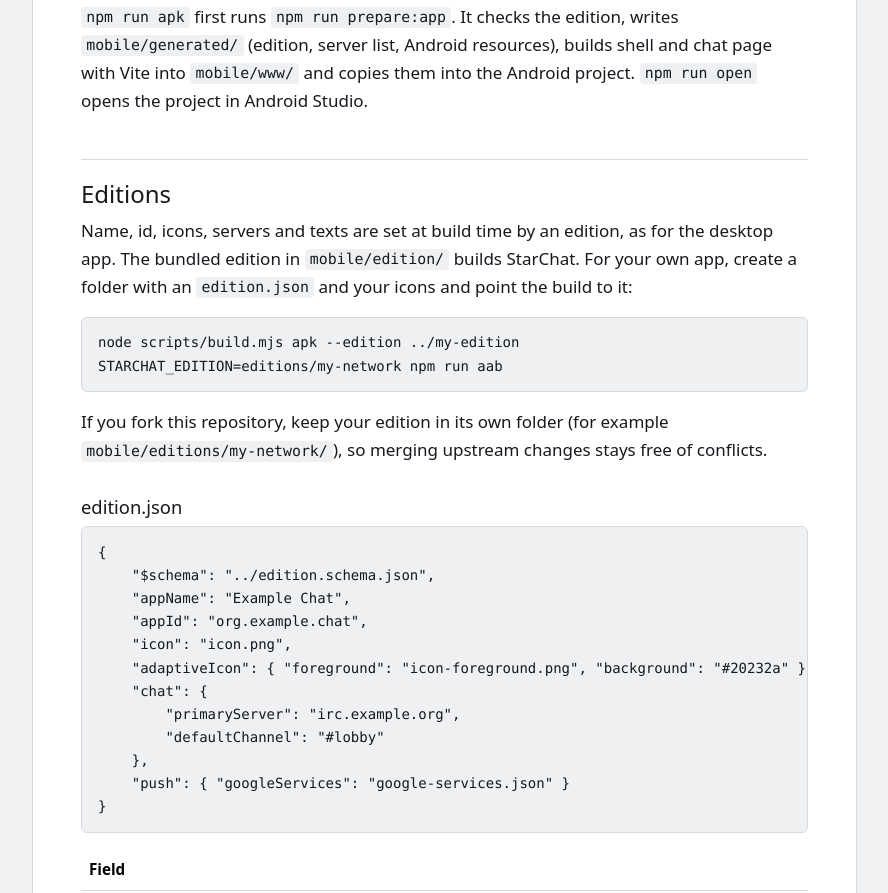
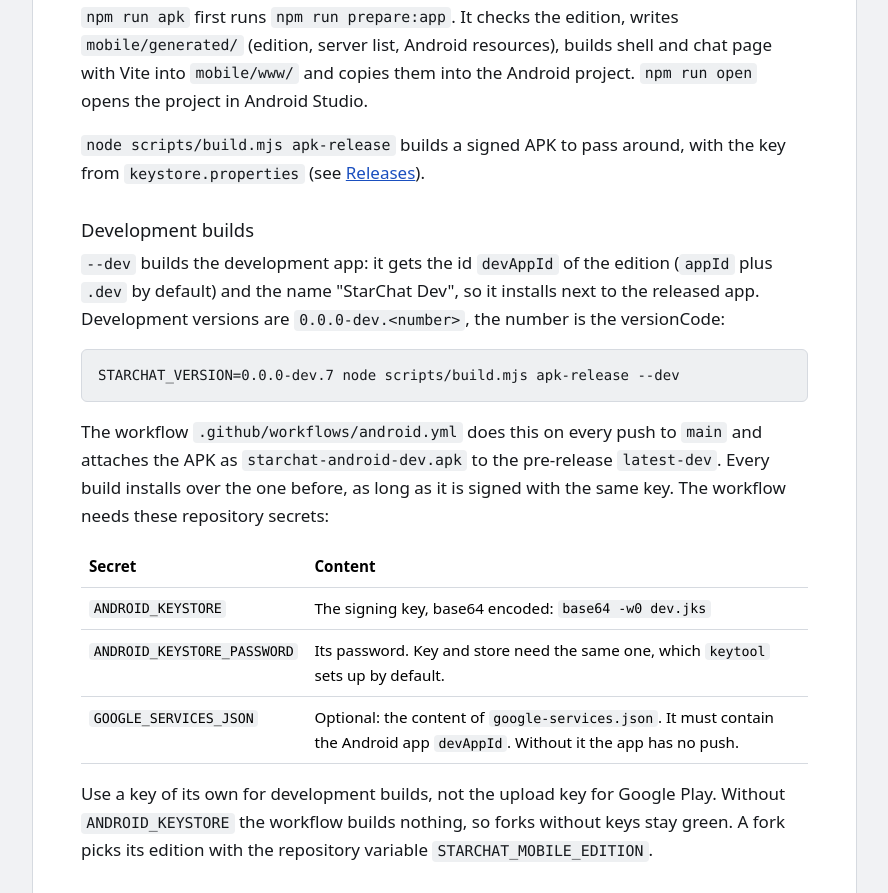
Before and after one commit to starchat-irc/getstarchat.net, a plain HTML site: page docs/mobile.html in a window 1280 px wide. Shown: the part 977-1870 px from the top of the page, without its empty margins (341-1229 px from the left). Drawn offline with Linux system fonts and the light colour scheme.

Commit message:
Update demo and docs from starchat@61fbe53

```diff
--- a/docs/mobile.html
+++ b/docs/mobile.html
@@ -76,6 +76,33 @@ npm test             # shell and edition
 npm run test:android # Java unit tests (after a build)
 </code></pre>
 <p><code>npm run apk</code> first runs <code>npm run prepare:app</code>. It checks the edition, writes <code>mobile/generated/</code> (edition, server list, Android resources), builds shell and chat page with Vite into <code>mobile/www/</code> and copies them into the Android project. <code>npm run open</code> opens the project in Android Studio.</p>
+<p><code>node scripts/build.mjs apk-release</code> builds a signed APK to pass around, with the key from <code>keystore.properties</code> (see <a href="#releases">Releases</a>).</p>
+<h3 id="development-builds">Development builds</h3>
+<p><code>--dev</code> builds the development app: it gets the id <code>devAppId</code> of the edition (<code>appId</code> plus <code>.dev</code> by default) and the name &quot;StarChat Dev&quot;, so it installs next to the released app. Development versions are <code>0.0.0-dev.&lt;number&gt;</code>, the number is the versionCode:</p>
+<pre><code>STARCHAT_VERSION=0.0.0-dev.7 node scripts/build.mjs apk-release --dev
+</code></pre>
+<p>The workflow <code>.github/workflows/android.yml</code> does this on every push to <code>main</code> and attaches the APK as <code>starchat-android-dev.apk</code> to the pre-release <code>latest-dev</code>. Every build installs over the one before, as long as it is signed with the same key. The workflow needs these repository secrets:</p>
+<div class="table-responsive"><table class="table">
+<thead>
+<tr>
+<th>Secret</th>
+<th>Content</th>
+</tr>
+</thead>
+<tbody><tr>
+<td><code>ANDROID_KEYSTORE</code></td>
+<td>The signing key, base64 encoded: <code>base64 -w0 dev.jks</code></td>
+</tr>
+<tr>
+<td><code>ANDROID_KEYSTORE_PASSWORD</code></td>
+<td>Its password. Key and store need the same one, which <code>keytool</code> sets up by default.</td>
+</tr>
+<tr>
+<td><code>GOOGLE_SERVICES_JSON</code></td>
+<td>Optional: the content of <code>google-services.json</code>. It must contain the Android app <code>devAppId</code>. Without it the app has no push.</td>
+</tr>
+</tbody></table></div>
+<p>Use a key of its own for development builds, not the upload key for Google Play. Without <code>ANDROID_KEYSTORE</code> the workflow builds nothing, so forks without keys stay green. A fork picks its edition with the repository variable <code>STARCHAT_MOBILE_EDITION</code>.</p>
 <h2 id="editions">Editions</h2>
 <p>Name, id, icons, servers and texts are set at build time by an edition, as for the desktop app. The bundled edition in <code>mobile/edition/</code> builds StarChat. For your own app, create a folder with an <code>edition.json</code> and your icons and point the build to it:</p>
 <pre><code>node scripts/build.mjs apk --edition ../my-edition
@@ -113,6 +140,11 @@ STARCHAT_EDITION=editions/my-network npm run aab
 <td><code>appId</code></td>
 <td>yes</td>
 <td>Android application id, for example <code>org.example.chat</code>. Never change it after the first release: Google Play and the stored data of the users are bound to it.</td>
+</tr>
+<tr>
+<td><code>devAppId</code></td>
+<td>no</td>
+<td>Id of the development build (<code>--dev</code>), <code>appId</code> plus <code>.dev</code> by default.</td>
 </tr>
 <tr>
 <td><code>icon</code></td>
@@ -157,7 +189,7 @@ STARCHAT_EDITION=editions/my-network npm run aab
 <tr>
 <td><code>push</code></td>
 <td>no</td>
-<td><code>googleServices</code>: the <code>google-services.json</code> of your Firebase project. Its Android app must have <code>appId</code> as package name, the build checks that. Without it the app has no push.</td>
+<td><code>googleServices</code>: the <code>google-services.json</code> of your Firebase project. Its Android app must have <code>appId</code> as package name, the build checks that. A file named <code>google-services.json</code> in the edition folder is used without this entry. Without the file the app has no push.</td>
 </tr>
 </tbody></table></div>
 <p>All file paths are relative to the edition folder and must stay inside it. The full schema is <code>mobile/edition.schema.json</code>.</p>
```
